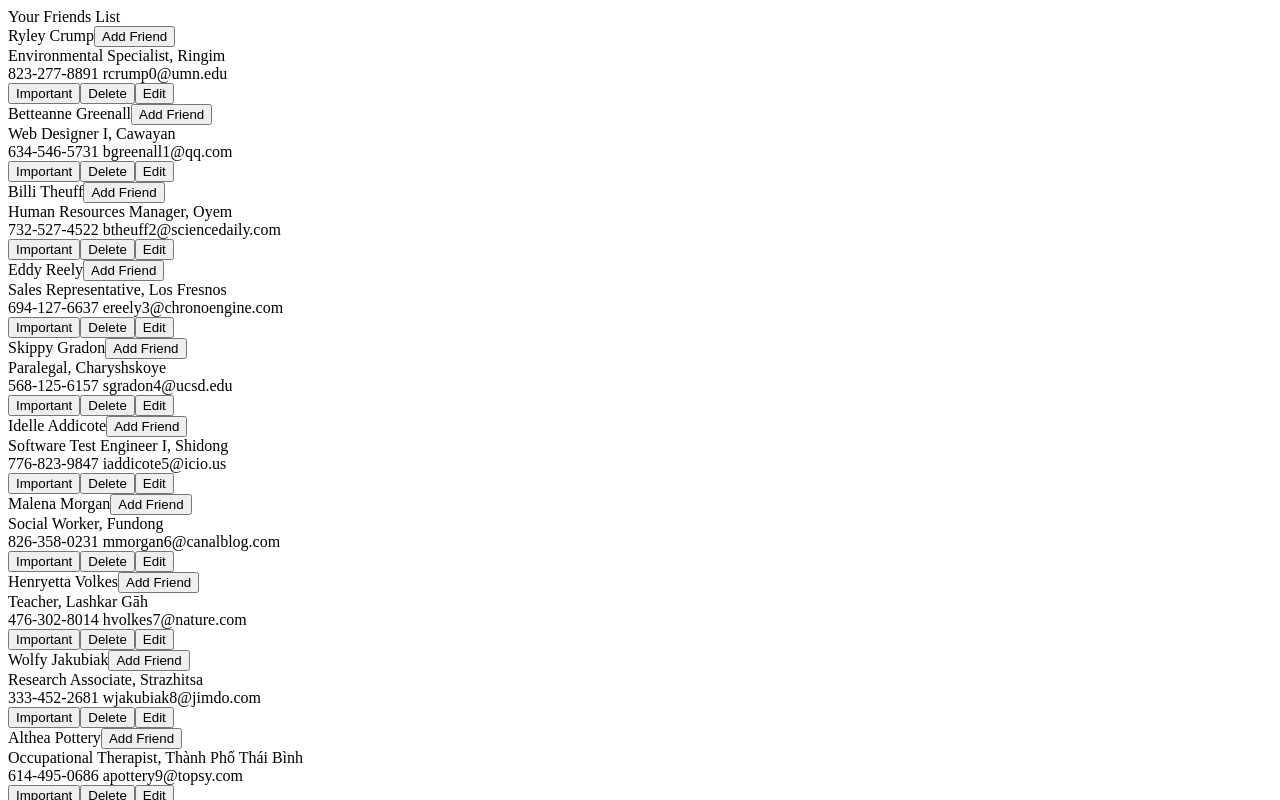
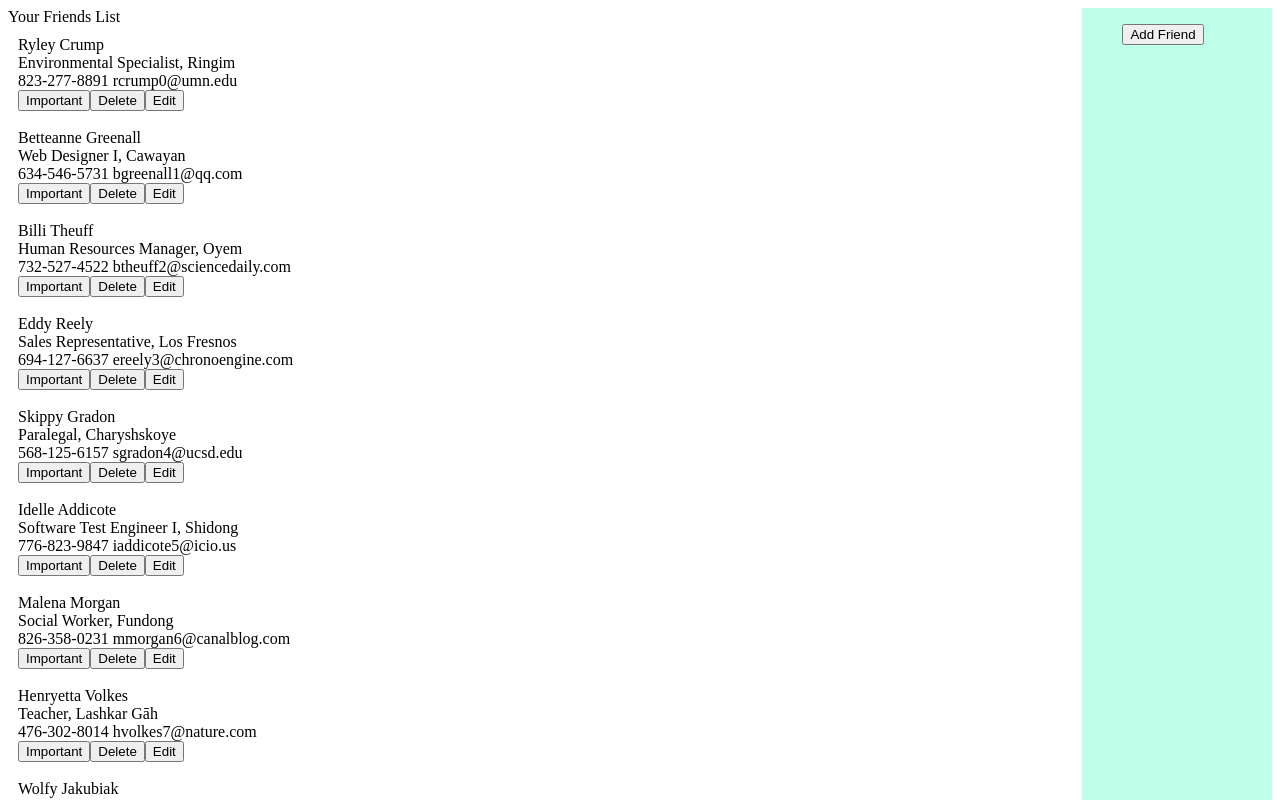
Before and after one commit to shashwata27/react-friends-list, a React (Create React App) app: page / in a window 1280 px wide. Shown: the top 800 px of the page. Built offline with nearby package versions, Linux system fonts and the light colour scheme.

Commit message:
added router

```diff
--- a/package.json
+++ b/package.json
@@ -8,6 +8,7 @@
     "@testing-library/user-event": "^12.8.3",
     "react": "^17.0.2",
     "react-dom": "^17.0.2",
+    "react-router-dom": "^5.2.0",
     "react-scripts": "4.0.3",
     "web-vitals": "^1.1.2"
   },
--- a/src/components/App.jsx
+++ b/src/components/App.jsx
@@ -1,14 +1,62 @@
 import React from "react";
 import PeopleList from "../components/PeopleList";
 import "../css/App.css";
+import { BrowserRouter as Router, Switch, Route, Link } from "react-router-dom";
 
 export default class App extends React.Component {
+  state = { HomeVisible: "invisible", AddFriendVisible: "" };
+
+  handelVisibility = () => {
+    this.state.HomeVisible === ""
+      ? this.setState({ HomeVisible: "invisible" })
+      : this.setState({ HomeVisible: "" });
+    this.state.AddFriendVisible === ""
+      ? this.setState({ AddFriendVisible: "invisible" })
+      : this.setState({ AddFriendVisible: "" });
+  };
+
   render() {
     return (
-      <div>
-        <div>Your Friends List</div>
-        <PeopleList />
+      <div className="app">
+        <Router>
+          <nav>
+            <ul>
+              <li className={this.state.HomeVisible}>
+                <Link to="/">
+                  <button onClick={this.handelVisibility}>Home</button>
+                </Link>
+              </li>
+              <li className={this.state.AddFriendVisible}>
+                <Link to="/addFriend">
+                  <button onClick={this.handelVisibility}>Add Friend</button>
+                </Link>
+              </li>
+            </ul>
+          </nav>
+
+          <Switch>
+            <Route path="/addFriend">
+              <AddFriend />
+            </Route>
+            <Route path="/">
+              <Home />
+            </Route>
+          </Switch>
+        </Router>
       </div>
     );
   }
 }
+const Home = () => {
+  return (
+    <div className="page">
+      <div className="heading">
+        <span> Your Friends List</span>
+      </div>
+      <PeopleList />
+    </div>
+  );
+};
+const AddFriend = () => {
+  return <div className="page">Add Friend</div>;
+};
--- a/src/components/People.jsx
+++ b/src/components/People.jsx
@@ -9,7 +9,6 @@ export default class People extends React.Component {
     email: this.props.email,
     visible: "",
     important: "",
-    requestSent: false,
   };
   handelDelete = () => {
     this.setState({ visible: "invisible" });
@@ -19,17 +18,12 @@ export default class People extends React.Component {
       ? this.setState({ important: "important" })
       : this.setState({ important: "" });
   };
-  handelAddFriend = () => {
-    this.setState({ requestSent: !this.state.requestSent });
-  };
+
   render() {
     return (
       <div className={`li ${this.state.visible} ${this.state.important}`}>
         <div>
           <span>{this.state.name}</span>
-          <span>
-            <button onClick={this.handelAddFriend}>Add Friend</button>
-          </span>
         </div>
         <div>{`${this.state.work}, ${this.state.city}`}</div>
         <div>{`${this.state.phone}     ${this.state.email}`}</div>
--- a/src/css/App.css
+++ b/src/css/App.css
@@ -4,3 +4,30 @@
 .important {
   background-color: yellow;
 }
+
+.app {
+  display: flex;
+  flex-direction: row-reverse;
+}
+
+li {
+  list-style: none;
+}
+
+.page {
+  flex: 3 1 85%;
+}
+nav {
+  flex: 1 1 15%;
+  background-color: rgb(190, 255, 233);
+}
+
+.heading {
+  display: flex;
+  flex-direction: row;
+  justify-content: space-between;
+}
+.li {
+  padding: 8px;
+  margin: 2px;
+}
```
Also changed, not shown: 1 other file (tests, documents, lock files or other folders).
